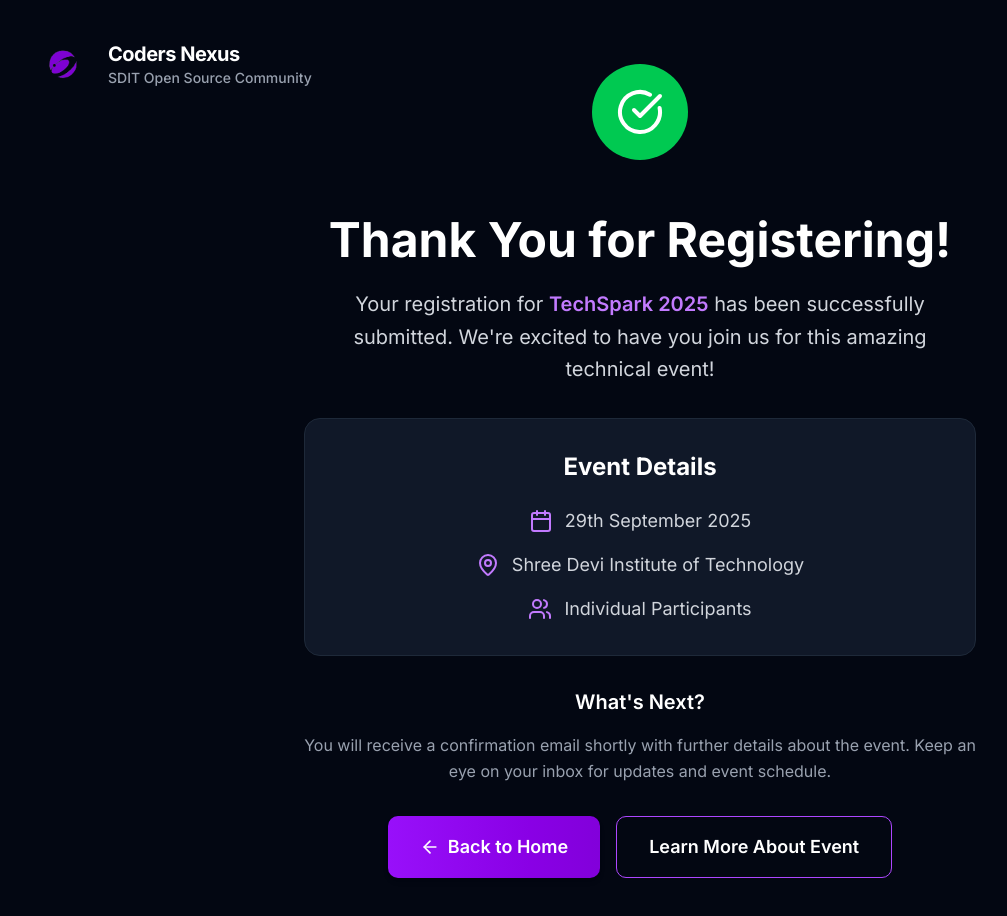
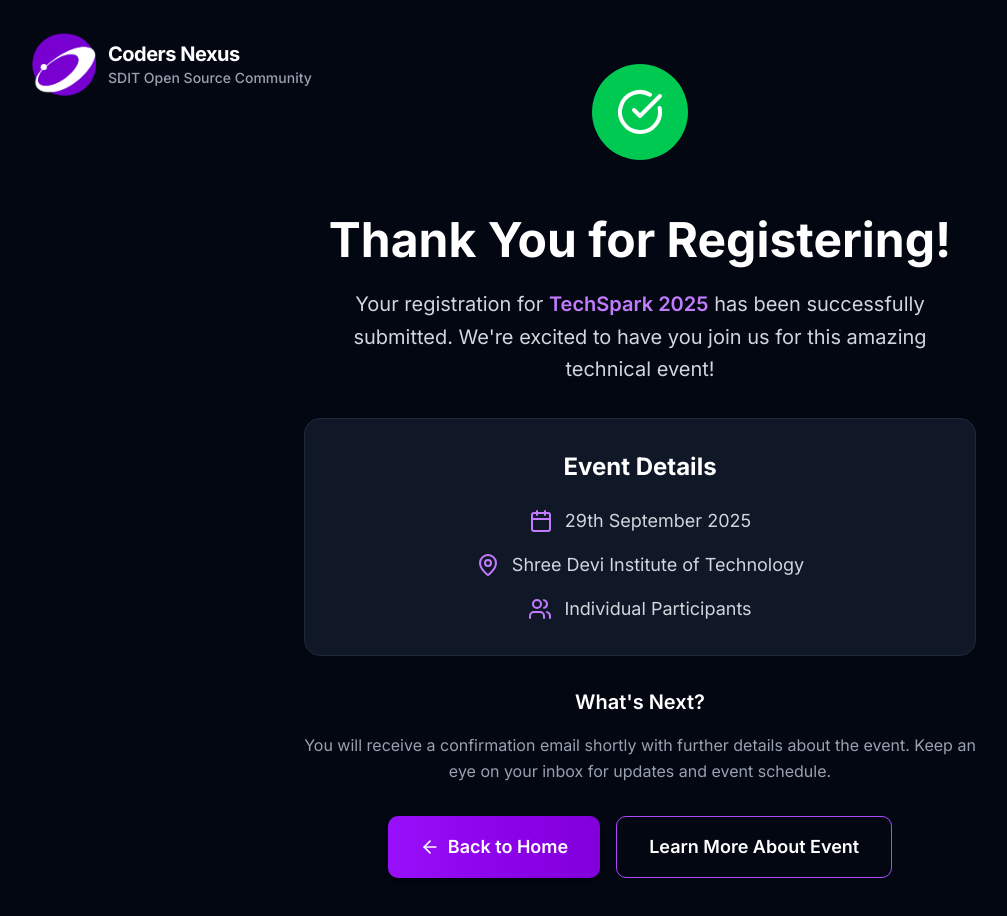
Before and after one commit to codersnexus-sdit/techspark, a Next.js app: page /thank-you in a window 1280 px wide. Shown: the top 916 px of the page, without its empty margins (0-1007 px from the left). Built offline with nearby package versions, Linux system fonts and the light colour scheme.

Commit message:
final commit

```diff
--- a/src/app/thank-you/page.tsx
+++ b/src/app/thank-you/page.tsx
@@ -11,7 +11,7 @@
       <Link href="/" className="absolute top-4 left-4 sm:top-6 sm:left-6 lg:top-8 lg:left-8 z-10 group flex items-center space-x-2 sm:space-x-3">
         <div className="relative">
           <img
-            src="/assets/logo/logo.svg"
+            src="/assets/logo/logo.png"
             alt="Coders Nexus Logo"
             className="w-10 h-10 sm:w-12 sm:h-12 lg:w-16 lg:h-16 object-contain transition-transform duration-300 group-hover:scale-110"
           />
--- a/src/components/RegistrationForm.tsx
+++ b/src/components/RegistrationForm.tsx
@@ -67,7 +67,7 @@
       <Link href="/" className="absolute top-2 left-3 md:top-4 md:left-4 lg:top-8 lg:left-8 z-10 group flex items-center space-x-3">
         <div className="relative">
           <img
-            src="/assets/logo/logo.svg"
+            src="/assets/logo/logo.png"
             alt="Coders Nexus Logo"
             className="w-10 h-10 md:w-12 md:h-12 lg:w-16 lg:h-16 object-contain transition-transform duration-300 group-hover:scale-110"
           />
```
Also changed, not shown: 2 other files (tests, documents, lock files or other folders).
